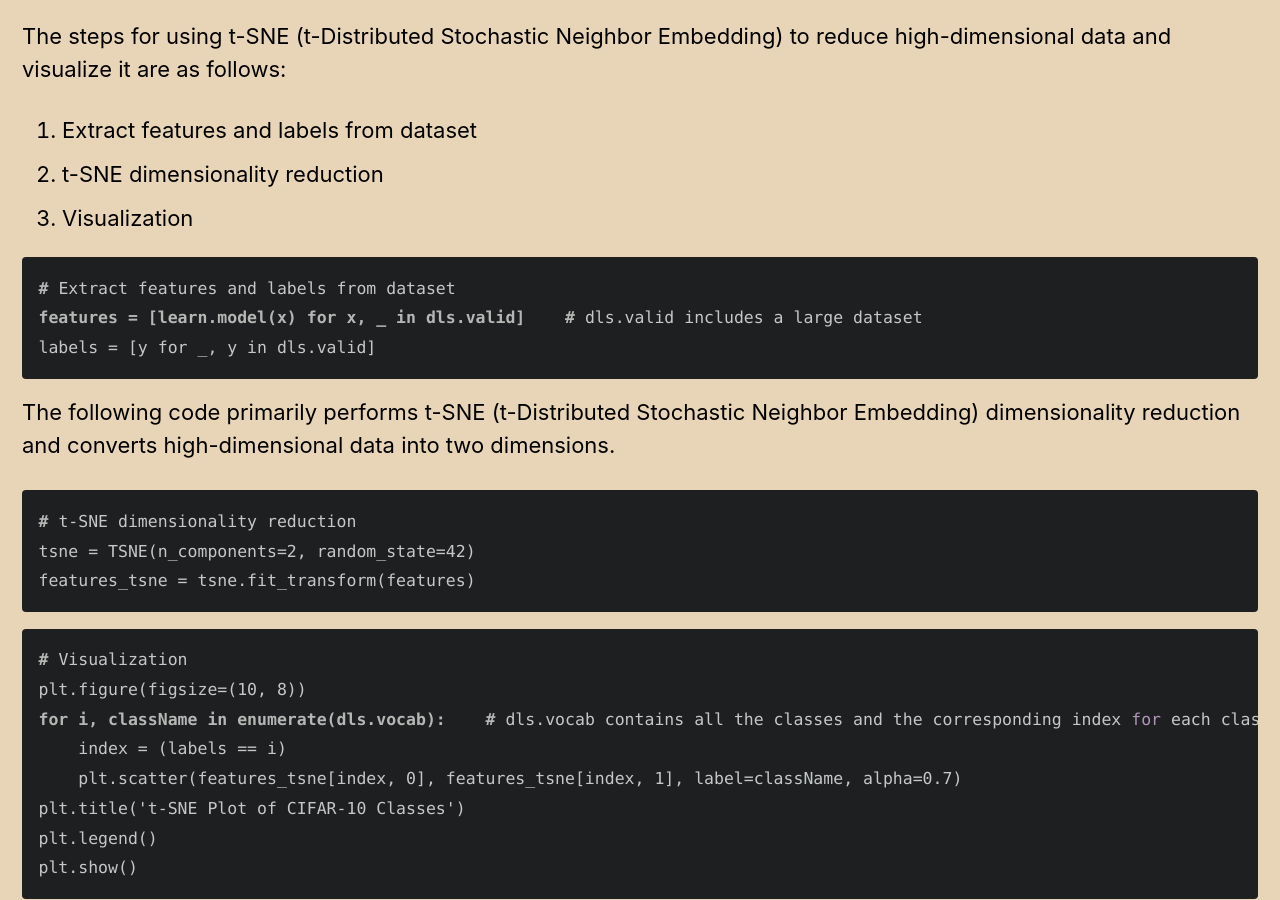
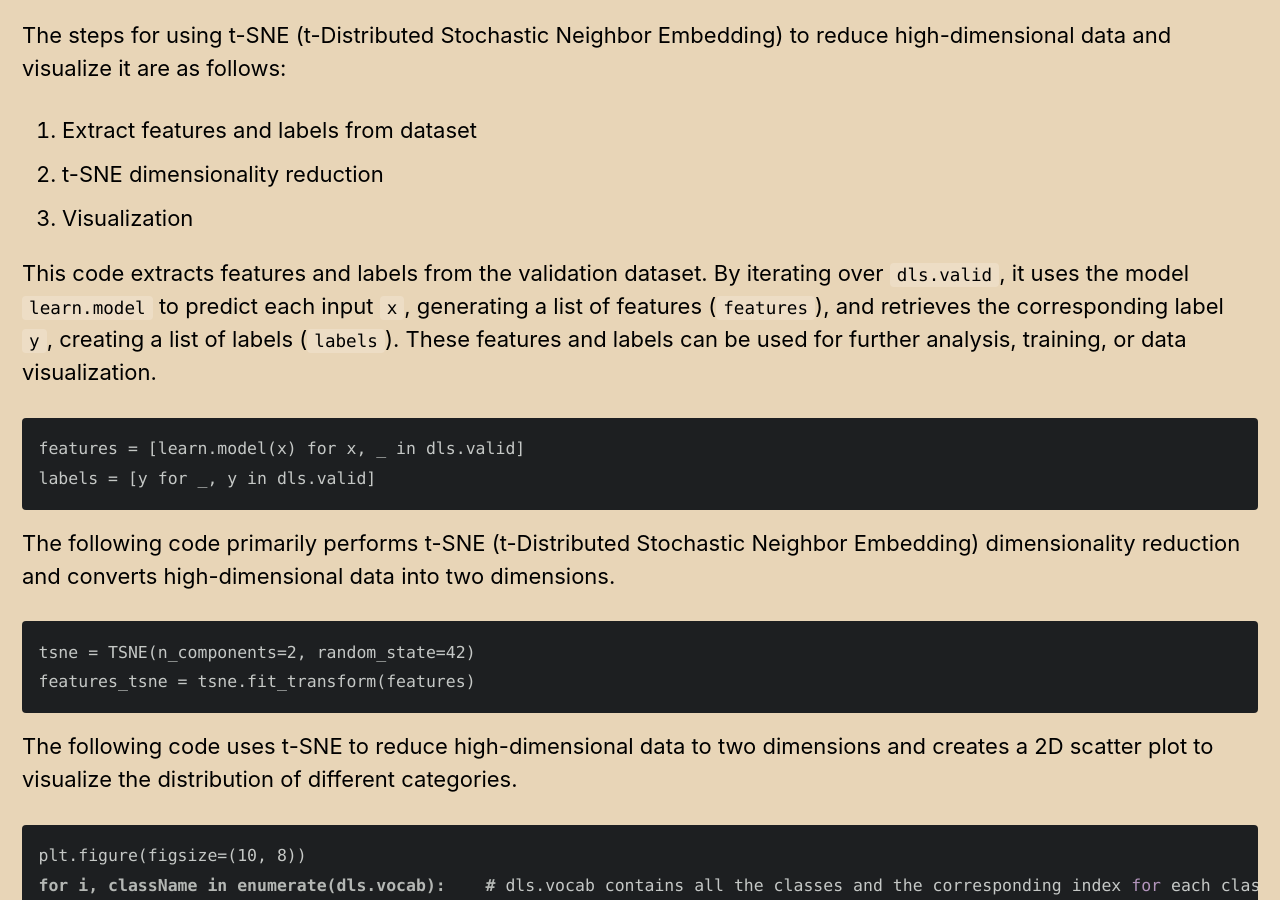
Before and after one commit to engineering2010/engineering2010.github.io, a Jekyll site: the page built from _posts/2024-04-25-Second.markdown, in a window 1280 px wide and 900 px high, scrolled down 998 px. Built offline with Jekyll 4.4.1, drawn with Linux system fonts in a browser that asks for light colours; cached includes are drawn as plain includes.

Commit message:
Small change

````diff
--- a/_posts/2024-04-25-Second.markdown
+++ b/_posts/2024-04-25-Second.markdown
@@ -15,21 +15,20 @@ The steps for using t-SNE (t-Distributed Stochastic Neighbor Embedding) to reduc
 2. t-SNE dimensionality reduction
 3. Visualization
 
+This code extracts features and labels from the validation dataset. By iterating over `dls.valid`, it uses the model `learn.model` to predict each input `x`, generating a list of features (`features`), and retrieves the corresponding label `y`, creating a list of labels (`labels`). These features and labels can be used for further analysis, training, or data visualization.
 ```console
-# Extract features and labels from dataset
-features = [learn.model(x) for x, _ in dls.valid]    # dls.valid includes a large dataset
+features = [learn.model(x) for x, _ in dls.valid]
 labels = [y for _, y in dls.valid]
 ```
 
 The following code primarily performs t-SNE (t-Distributed Stochastic Neighbor Embedding) dimensionality reduction and converts high-dimensional data into two dimensions.
 ```console
-# t-SNE dimensionality reduction
 tsne = TSNE(n_components=2, random_state=42)
 features_tsne = tsne.fit_transform(features)
 ```
 
+The following code uses t-SNE to reduce high-dimensional data to two dimensions and creates a 2D scatter plot to visualize the distribution of different categories.
 ```console
-# Visualization
 plt.figure(figsize=(10, 8))
 for i, className in enumerate(dls.vocab):    # dls.vocab contains all the classes and the corresponding index for each class.
     index = (labels == i)
````
